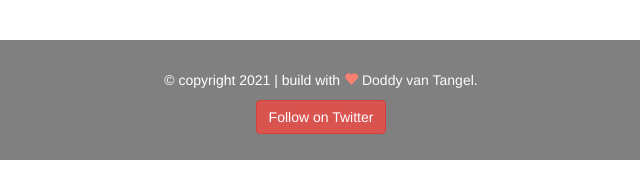
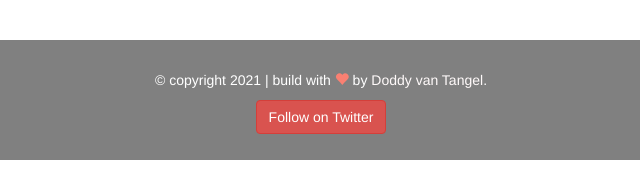
Before and after one commit to doddytangel/doddy.net, a plain HTML site: page index.html in a window 1280 px wide. Shown: the part 2532-2709 px from the top of the page, 319-959 px from the left. Drawn offline with nearby package versions, Linux system fonts and the light colour scheme.

Commit message:
menambah by dan spasi

```diff
--- a/index.html
+++ b/index.html
@@ -139,7 +139,7 @@
         <div class="container text-center">
             <div class="row">
                 <div class="col-sm-12">
-                    <p>&copy; copyright 2021 | build with <i class="glyphicon glyphicon-heart"></i> <a href="http://instagram.com/doddy_tangel/">Doddy van Tangel</a>.</p>
+                    <p>&copy; copyright 2021 | build with <i class="glyphicon glyphicon-heart"></i> by <a href="http://instagram.com/doddy_tangel/">Doddy van Tangel</a>.</p>
                 </div>
             </div>
             <div class="row">
```
